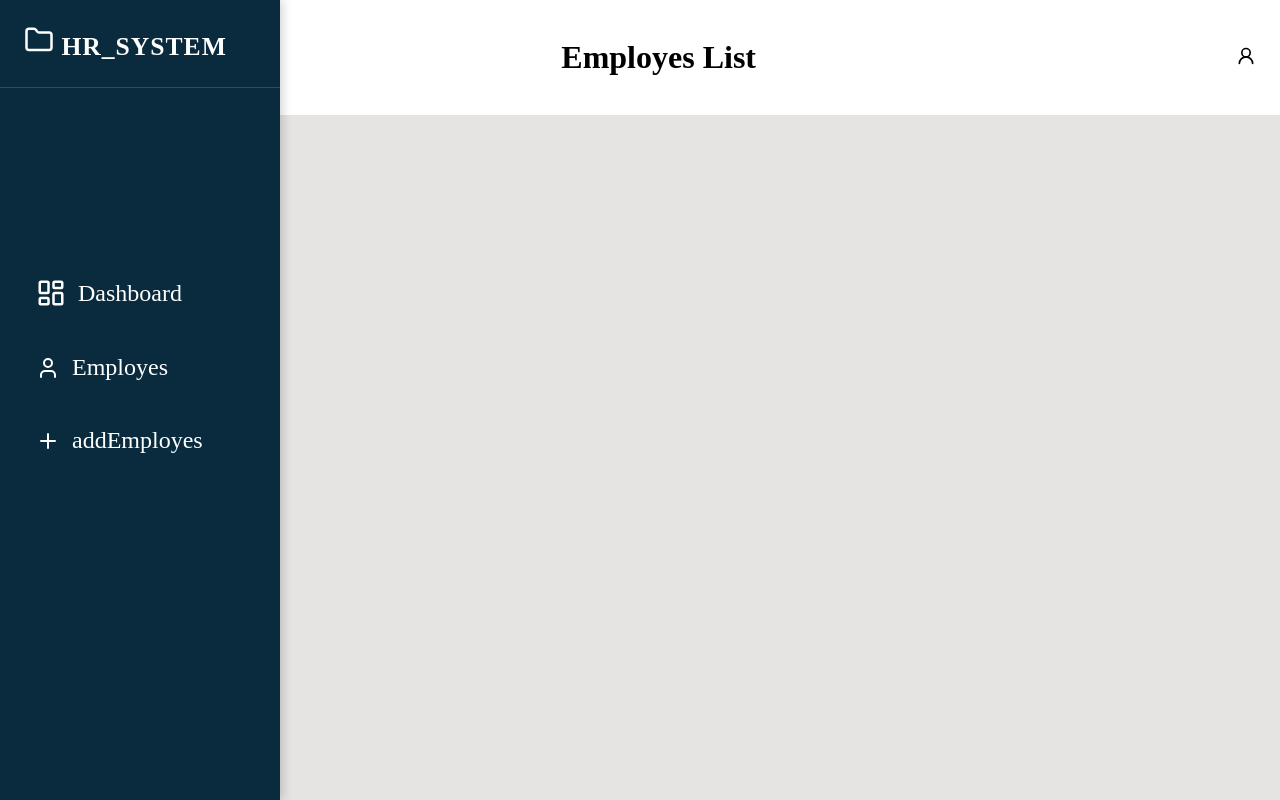
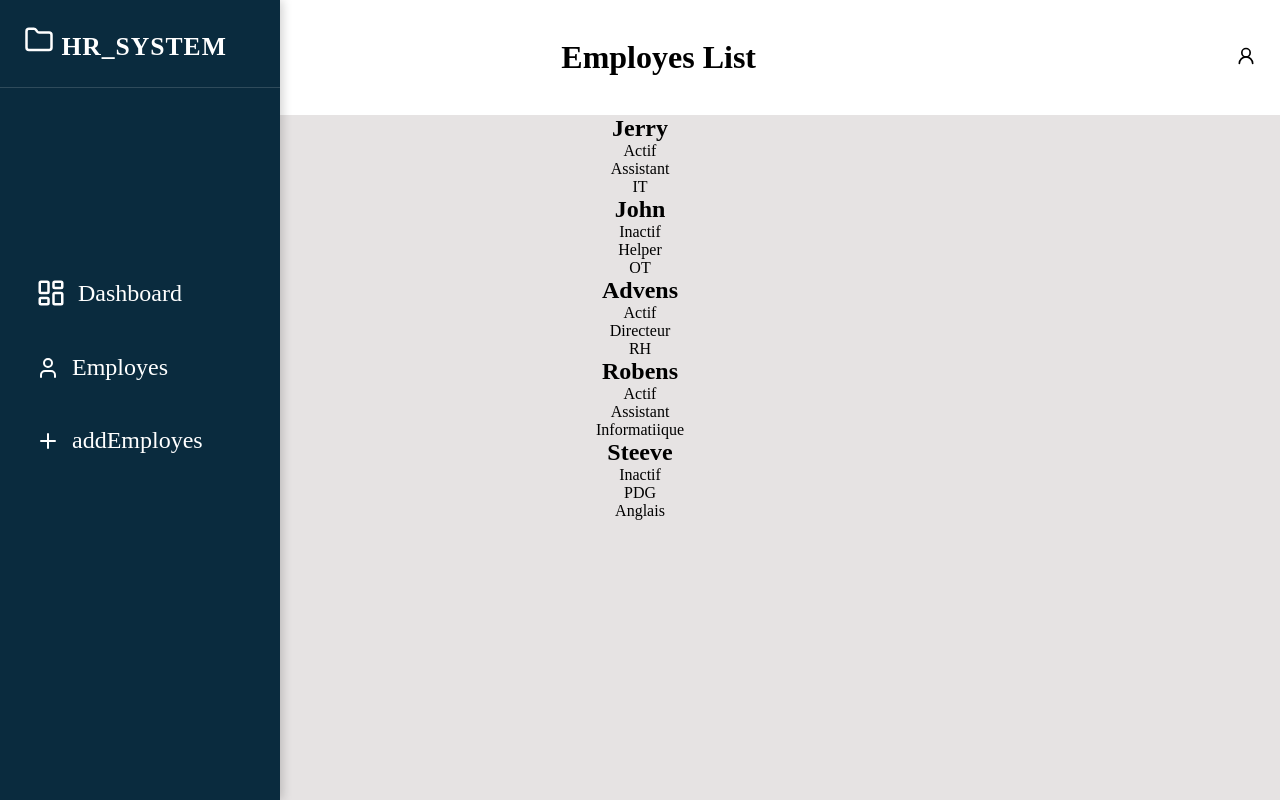
Before and after one commit to jerryinnocent123-ship-it/Capstone-Project, a React (Vite) app: page /list in a window 1280 px wide. Built offline with nearby package versions, Linux system fonts and the light colour scheme.

Commit message:
mete css

```diff
--- a/src/pages/EmployesList.jsx
+++ b/src/pages/EmployesList.jsx
@@ -1,12 +1,21 @@
 import Header from "../components/Header"
 import SideBar from "../layouts/SideBar"
-
+import EmployeeList from "../components/EmployeeList"
+import { empl } from "../data/empl"
 
 export default function EmployesList(){
     return(
         <>
        <Header title={"Employes List"} />
        <SideBar />
+
+       <div className="empl-list">
+
+        <div className="list-item">
+            <EmployeeList profil={empl} />
+        </div>
+
+       </div>
         </>
     )
 }
```
